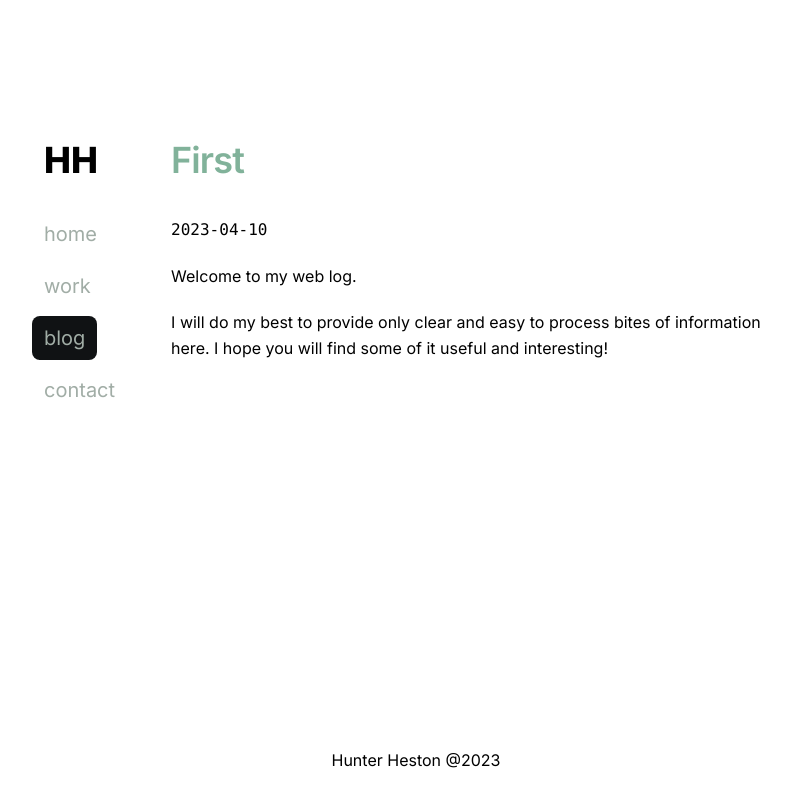
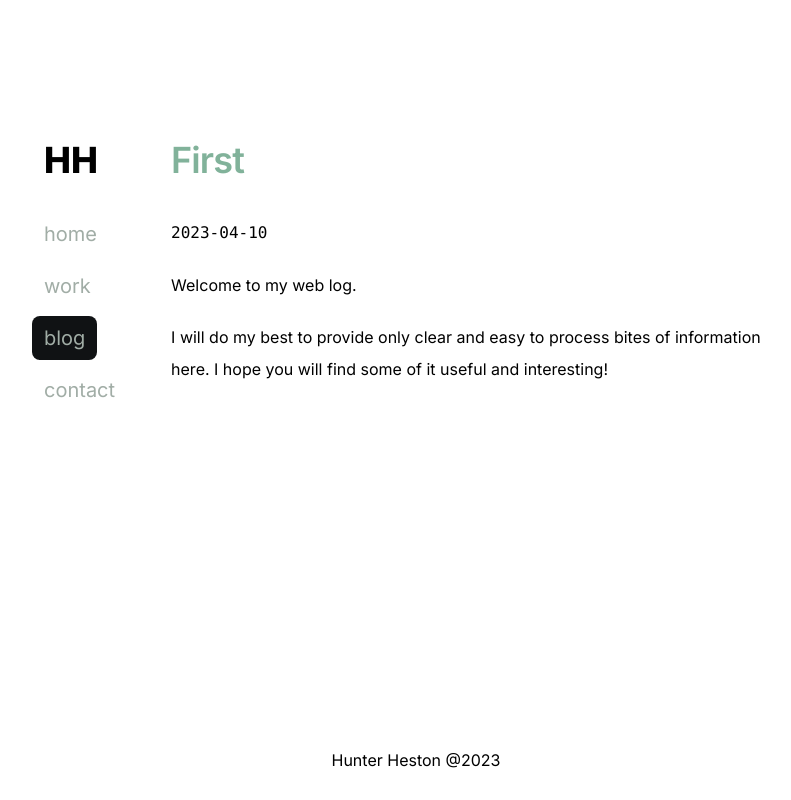
Before and after one commit to HunterHeston/personal-website, a Next.js app: page /blog/first in a window 1280 px wide. Shown: the whole page, without its empty margins (216-1007 px from the left). Built offline with nearby package versions, Linux system fonts and the light colour scheme.

Commit message:
Blog content styling is pretty solid. 80/20

```diff
--- a/pages/blog/[slug].tsx
+++ b/pages/blog/[slug].tsx
@@ -7,6 +7,8 @@ import { GetStaticPaths, GetStaticProps } from "next";
 import { ReactMarkdown } from "react-markdown/lib/react-markdown";
 import remarkGfm from "remark-gfm";
 
+import style from "./slug.module.css";
+
 // Blog Props
 interface BlogProps {
   blog: Blog;
@@ -15,36 +17,76 @@ interface BlogProps {
 export default function BlogPost({ blog }: BlogProps) {
   return (
     <>
+      <article className="text-md">
         <ReactMarkdown
           remarkPlugins={[remarkGfm]}
           components={{
             h1: ({ node, ...props }) => <H1 {...props} />,
             h2: ({ node, ...props }) => <H2 {...props} />,
-          h3: ({ node, ...props }) => <h3 {...props} />,
-          h4: ({ node, ...props }) => <h4 {...props} />,
-          h5: ({ node, ...props }) => <h5 {...props} />,
-          h6: ({ node, ...props }) => <h6 {...props} />,
-          p: ({ node, ...props }) => <P {...props} />,
-          a: ({ node, ...props }) => <a {...props} />,
-          blockquote: ({ node, ...props }) => <blockquote {...props} />,
+            h3: ({ node, ...props }) => (
+              <h3 className="text-xl mb-2" {...props} />
+            ),
+            h4: ({ node, ...props }) => <h4 className="mb-2" {...props} />,
+            h5: ({ node, ...props }) => <h5 className="mb-2" {...props} />,
+            h6: ({ node, ...props }) => <h6 className="mb-2" {...props} />,
+            p: ({ node, ...props }) => (
+              <p className="leading-loose my-5" {...props} />
+            ),
+            a: ({ node, ...props }) => (
+              <a
+                target="_blank"
+                rel="noopener noreferrer"
+                className="decoration-accent underline visited:text-accent "
+                {...props}
+              />
+            ),
+            blockquote: ({ node, ...props }) => (
+              <blockquote
+                className="border-l-4 border-l-neutral-600 rounded-sm pl-5 bg-neutral-200 dark:bg-darker"
+                {...props}
+              />
+            ),
             br: ({ node, ...props }) => <br {...props} />,
             em: ({ node, ...props }) => <em {...props} />,
-          hr: ({ node, ...props }) => <hr {...props} />,
-          img: ({ node, ...props }) => <img {...props} />,
+            hr: ({ node, ...props }) => <hr className="my-4" {...props} />,
+            img: ({ node, ...props }) => (
+              <img className="w-auto h-auto" {...props} />
+            ),
+            pre: ({ node, ...props }) => <pre className="" {...props} />,
+            strong: ({ node, ...props }) => <strong {...props} />,
+            ol: ({ node, ...props }) => (
+              <ol className="list-decimal my-5 pl-3" {...props} />
+            ),
+            ul: ({ node, ...props }) => (
+              <ul className="list-disc mb-5 mt-1 pl-3" {...props} />
+            ),
             li: ({ node, ...props }) => <li {...props} />,
-          ol: ({ node, ...props }) => <ol {...props} />,
-          pre: ({ node, ...props }) => <pre {...props} />,
-          strong: ({ node, ...props }) => <strong {...props} />,
-          ul: ({ node, ...props }) => <ul {...props} />,
             code: ({ node, inline, className, children, ...props }) => (
               <Code inline={inline} className={className} {...props}>
                 {String(children)}
               </Code>
             ),
+            table: ({ node, ...props }) => (
+              <table className="table-auto w-full " {...props} />
+            ),
+            thead: ({ node, ...props }) => (
+              <thead className="border-b" {...props} />
+            ),
+            tbody: ({ node, ...props }) => <tbody {...props} />,
+            tr: ({ node, ...props }) => (
+              <tr className="even:text-accent" {...props} />
+            ),
+            th: ({ node, ...props }) => (
+              <th className="p-3 text-start" {...props} />
+            ),
+            td: ({ node, ...props }) => (
+              <td className="p-3 text-start" {...props} />
+            ),
           }}
         >
           {blog.content}
         </ReactMarkdown>
+      </article>
     </>
   );
 }
```
Lines whose indentation alone changed are shown as unchanged.
